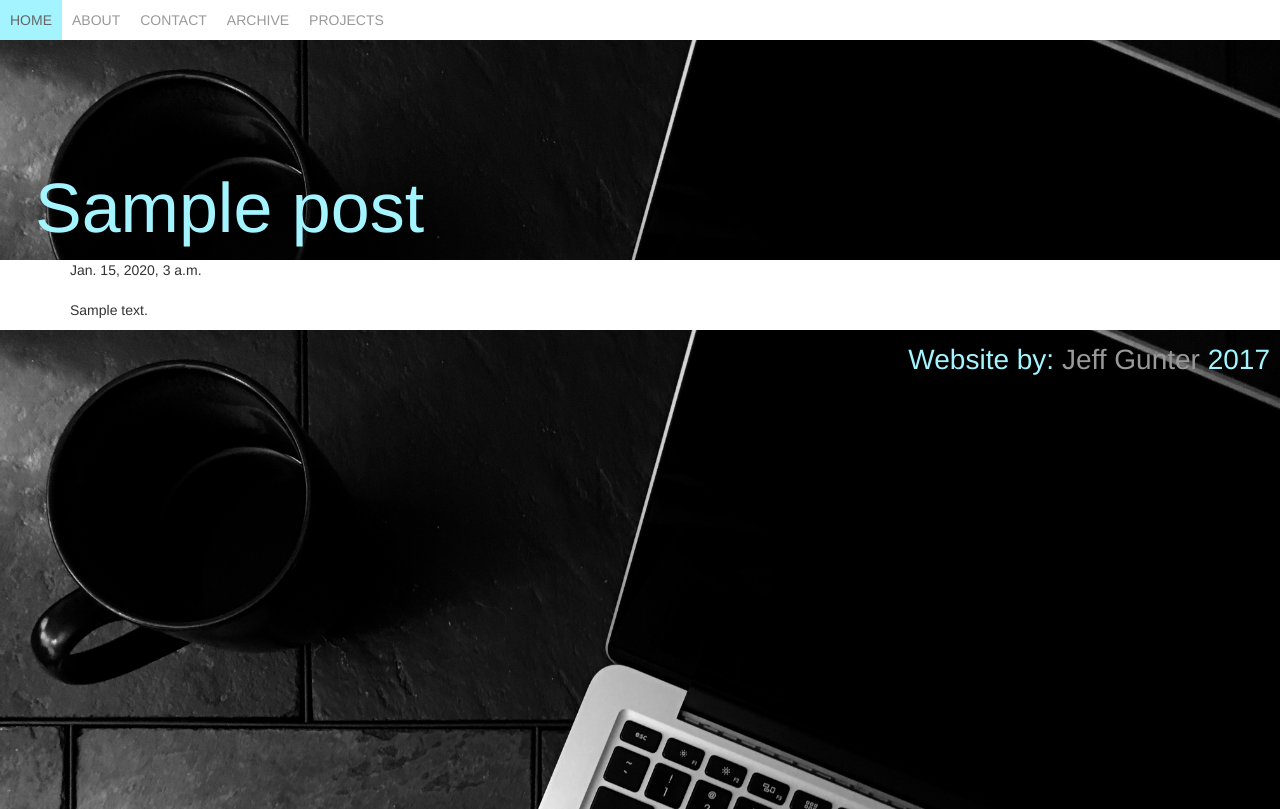
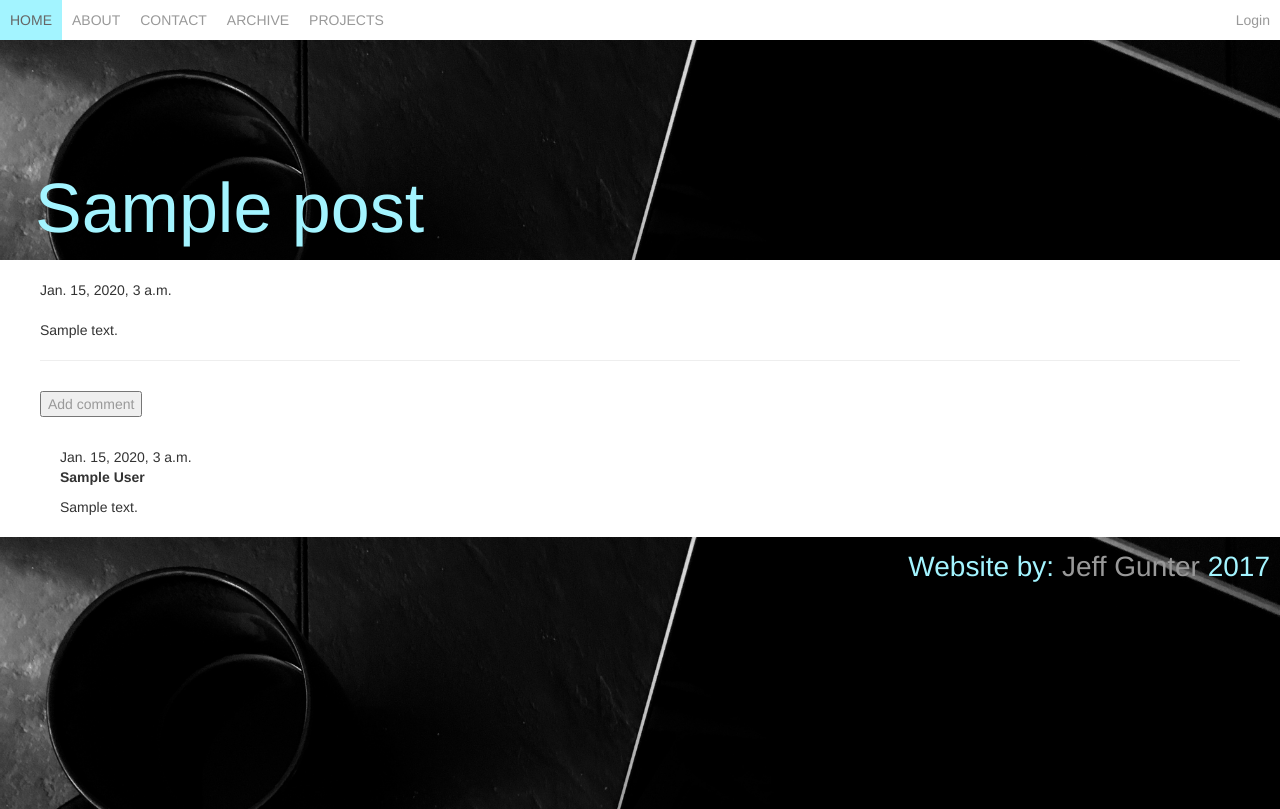
Before and after one commit to jm-gunter/guntweb, a Django app: page /post/1/ in a window 1280 px wide. Shown: the top 809 px of the page. Run offline with Django 3.2, Linux system fonts and the light colour scheme; tables that the repository leaves empty hold one stand-in row (values such as "Sample post"); some libraries are stand-ins or nearby versions.

Commit message:
Added comments and authentication to blog.

```diff
--- a/Blog/admin.py
+++ b/Blog/admin.py
@@ -1,5 +1,6 @@
 from django.contrib import admin
-from .models import Post, Project
+from .models import Post, Comment, Project
 
 admin.site.register(Post)
+admin.site.register(Comment)
 admin.site.register(Project)
--- a/Blog/models.py
+++ b/Blog/models.py
@@ -13,8 +13,25 @@ class Post(models.Model):
         self.published_date = timezone.now()
         self.save()
 
+    def approved_comments(self):
+        return self.comments.filter(approved=True)
+
     def __str__(self):
         return self.title
+
+class Comment(models.Model):
+    post = models.ForeignKey('Blog.Post', related_name='comments')
+    author = models.CharField(max_length=200)
+    text = models.TextField()
+    created_date = models.DateTimeField(default=timezone.now)
+    approved = models.BooleanField(default=False)
+
+    def approve(self):
+        self.approved = True
+        self.save()
+
+    def __str__(self):
+        return self.text
 
 class Project(models.Model):
     STATUS_CHOICES = [
--- a/Blog/static/Blog/css/blog.css
+++ b/Blog/static/Blog/css/blog.css
@@ -14,16 +14,31 @@ a:hover {
   color: #666;
 }
 
-.desktop-menu {
+button {
+  margin-top: 10px;
+  margin-bottom: 10px;
+}
+
+nav {
   display: block;
   overflow: hidden;
   margin: 0px;
+  margin-left: -40px;
   padding: 0px;
 }
 
+.desktop-menu {
+  margin: 0;
+  list-style-type: none;
+}
+
+.desktop-menu li {
+  float: left;
+}
+
 .desktop-menu a {
+  display: block;
   color: #999;
-  float: left;
   padding: 10px;
   text-align: center;
 }
@@ -32,6 +47,23 @@ a:hover {
   color: #666;
   display: block;
   text-decoration: none;
+}
+
+.menu-label {
+  margin: 0;
+  list-style-type: none;
+}
+
+.menu-label li {
+  display: block;
+  float: right;
+}
+
+.menu-label a {
+  display: block;
+  color: #999;
+  padding: 10px;
+  text-align: center;
 }
 
 #home-btn:hover {
@@ -52,6 +84,10 @@ a:hover {
 
 #projects-btn:hover {
   background-color: #d7a0ff;
+}
+
+.menu-label {
+  float: right;
 }
 
 .mobile-menu {
@@ -82,6 +118,10 @@ a:hover {
   transform: rotate(90deg);
   background-color: transparent;
   border: 0;
+}
+
+.content {
+  margin: 20px 40px 20px 40px;
 }
 
 .page-header ul {
@@ -140,6 +180,31 @@ a:hover {
   padding-top: 20px;
 }
 
+.horiz-ul {
+  list-style-type: none;
+  padding: 0px;
+  margin: 0px;
+}
+
+.horiz-ul li {
+  display: list-item inline;
+  padding: 0px;
+  margin: 0px;
+}
+
+.text-area {
+  width: 90%;
+}
+
+.comment {
+  margin: 20px 0px 20px 20px;
+}
+
+.login-row {
+  padding: 10px;
+  margin: 10px;
+}
+
 @media only screen and (max-width: 800px) {
   .mobile-menu {
     display: block;
--- a/Blog/templates/Blog/base.html
+++ b/Blog/templates/Blog/base.html
@@ -8,34 +8,30 @@
     </head>
     <body>
 
-      <nav class="desktop-menu">
-        <a id="home-btn" href="{% url 'post_list' %}">HOME</a>
-        <a id="about-btn" href="{% url 'about' %}">ABOUT</a>
-        <a id="contact-btn" href="{% url 'contact' %}">CONTACT</a>
-        <a id="archive-btn" href="{% url 'archive' %}">ARCHIVE</a>
-        <a id="projects-btn" href="{% url 'project_list' %}">PROJECTS</a>
+      <nav>
+        <ul class="desktop-menu">
+          <li><a id="home-btn" href="{% url 'post_list' %}">HOME</a></li>
+          <li><a id="about-btn" href="{% url 'about' %}">ABOUT</a></li>
+          <li><a id="contact-btn" href="{% url 'contact' %}">CONTACT</a></li>
+          <li><a id="archive-btn" href="{% url 'archive' %}">ARCHIVE</a></li>
+          <li><a id="projects-btn" href="{% url 'project_list' %}">PROJECTS</a></li>
+        </ul>
+        <ul class="menu-label">
+          {% if user.is_authenticated %}
+
+            <li><a href="{% url 'logout' %}">Welcome back {{ user.username }} (click to log out)</a></li>
+          {% else %}
+            <li><a class="menu-label" href="{% url 'login' %}">Login</a></li>
+          {% endif %}
+        </ul>
       </nav>
 
-<!-->
-      <nav class="mobile-menu">
-        <div>
-          <a href="{% url 'post_list' %}">HOME</a>
-          <a href="#">ABOUT</a>
-          <a href="#">CONTACT</a>
-          <a href="#">ARCHIVE</a>
-          <a href="{% url 'project_list' %}">PROJECTS</a>
-        </div>
-      </nav>
-<!-->
+
       <div class="banner"><h1 class="page-title" style="color:{{ color }};">{{ title }}</h1></div>
 
-      <div class="content container">
-        <div class="row">
-          <div class="col-md-8">
+      <div class="content">
         {% block content %}
         {% endblock %}
-          </div>
-        </div>
       </div>
 
       <!--><article><!-->
--- a/Blog/templates/Blog/post_detail.html
+++ b/Blog/templates/Blog/post_detail.html
@@ -3,6 +3,22 @@
 {% block content %}
   <div class="post">
     {% if post.published_date %}
+      {% if user.is_authenticated %}
+        <a href="{% url 'post_edit' pk=post.pk %}"><button type="button">Edit Post</button></a>
+        <a href="{% url 'post_remove' pk=post.pk %}"><button type="button">Delete</button></a>
+      {% endif %}
+      <div class="date">
+        {{ post.published_date }}
+      </div>
+      <div class="post-text">
+        <p>{{ post.text|safe|linebreaksbr }}</p>
+      </div>
+    {% else %}
+      {% if user.is_authenticated %}
+        <a href="{% url 'post_edit' pk=post.pk %}"><button type="button">Edit Post</button></a>
+        <a href="{% url 'post_publish' pk=post.pk %}"><button type="button">Publish</button></a>
+        <a href="{% url 'post_remove' pk=post.pk %}"><button type="button">Delete</button></a>
+      {% endif %}
       <div class="date">
         {{ post.published_date }}
       </div>
@@ -11,4 +27,21 @@
       </div>
     {% endif %}
   </div>
+  <hr>
+  <a href="{% url 'add_comment_to_post' pk=post.pk %}"><button type="button">Add comment</button></a>
+  {% for comment in post.comments.all %}
+    {% if user.is_authenticated or comment.approved %}
+      <div class="comment">
+          <div class="date">{{ comment.created_date }}</div>
+            {% if not comment.approved %}
+              <a href="{% url 'comment_remove' pk=comment.pk %}"><button type="button">Remove</button></a>
+              <a href="{% url 'comment_approve' pk=comment.pk %}"><button type="button">Approve</button></a>
+            {% endif %}
+            <strong>{{ comment.author }}</strong>
+            <p>{{ comment.text|linebreaks }}</p>
+          </div>
+    {% endif %}
+  {% empty %}
+    <p>No comments here yet</p>
+  {% endfor %}
 {% endblock %}
--- a/Blog/templates/Blog/post_edit.html
+++ b/Blog/templates/Blog/post_edit.html
@@ -4,6 +4,6 @@
   <h1>{{ header }}</h1>
   <form method="POST" class="post-form">{% csrf_token %}
     {{ form.as_p }}
-    <button style="margin-bottom:10px;" type="submit" class="save btn btn-default">Save</button>
+    <button style="margin-bottom:10px;" type="submit">Save</button>
   </form>
 {% endblock %}
--- a/Blog/urls.py
+++ b/Blog/urls.py
@@ -9,6 +9,12 @@ urlpatterns = [
     url(r'^post/(?P<pk>\d+)/$', views.post_detail, name='post_detail'),
     url(r'^post/new/$', views.post_new, name='post_new'),
     url(r'^post/(?P<pk>\d+)/edit/$', views.post_edit, name='post_edit'),
+    url(r'^post/(?P<pk>\d+)/comment/$', views.add_comment_to_post, name='add_comment_to_post'),
+    url(r'^comment/(?P<pk>\d+)/approve/$', views.comment_approve, name='comment_approve'),
+    url(r'^comment/(?P<pk>\d+)/remove/$', views.comment_remove, name='comment_remove'),
+    url(r'^drafts/$', views.post_draft_list, name='post_draft_list'),
+    url(r'^post/(?P<pk>\d+)/publish/$', views.post_publish, name='post_publish'),
+    url(r'^post/(?P<pk>\d+)/remove/$', views.post_remove, name='post_remove'),
     url(r'^projects$', views.project_list, name='project_list'),
     #url(r'', include('Trivia.urls')),
     #url(r'', include('BrewLogger.urls')),
--- a/Blog/views.py
+++ b/Blog/views.py
@@ -1,7 +1,8 @@
 from django.shortcuts import render, get_object_or_404, redirect
 from django.utils import timezone
-from .forms import PostForm
-from .models import Post, Project
+from django.contrib.auth.decorators import login_required
+from .forms import PostForm, CommentForm
+from .models import Post, Comment, Project
 
 def about(request):
     return render(request, 'Blog/about.html', {'title': 'About Me', 'color': '#ccf486'})
@@ -17,22 +18,24 @@ def post_list(request):
     return render(request, 'Blog/post_list.html', {'posts': posts, 'title': 'Recent Blog Posts', 'color': '#a3f4ff'})
 
 def post_detail(request, pk):
-        post = get_object_or_404(Post, pk=pk)
-        return render(request, 'Blog/post_detail.html', {'post': post, 'title': post.title, 'color': '#a3f4ff'})
+    post = get_object_or_404(Post, pk=pk)
+    return render(request, 'Blog/post_detail.html', {'post': post, 'title': post.title, 'color': '#a3f4ff'})
 
+@login_required
 def post_new(request):
     if request.method == "POST":
         form = PostForm(request.POST)
         if form.is_valid():
             post = form.save(commit=False)
             post.author = request.user
-            post.published_date = timezone.now()
+            #post.published_date = timezone.now()
             post.save()
             return redirect('post_detail', pk=post.pk)
     else:
         form = PostForm()
-    return render(request, 'Blog/post_edit.html', {'form': form, 'header': 'New Post'})
+    return render(request, 'Blog/post_edit.html', {'form': form, 'title': 'New Post', 'color': '#a3f4ff'})
 
+@login_required
 def post_edit(request, pk):
     post = get_object_or_404(Post, pk=pk)
     if request.method == "POST":
@@ -40,12 +43,55 @@ def post_edit(request, pk):
         if form.is_valid():
             post = form.save(commit=False)
             post.author = request.user
-            post.published_date = timezone.now()
+            #post.published_date = timezone.now()
             post.save()
             return redirect('post_detail', pk=post.pk)
     else:
         form = PostForm(instance=post)
-    return render(request, 'Blog/post_edit.html', {'form': form, 'header': 'Edit Post'})
+    return render(request, 'Blog/post_edit.html', {'form': form, 'title': 'Edit Post', 'color': '#a3f4ff'})
+
+@login_required
+def post_draft_list(request):
+    posts = Post.objects.filter(published_date__isnull=True).order_by('created_date')
+    return render(request, 'blog/post_draft_list.html', {'posts': posts, 'title': 'Unpublished Posts', 'color': '#a3f4ff'})
+
+@login_required
+def post_publish(request, pk):
+    post = get_object_or_404(Post, pk=pk)
+    post.publish()
+    return redirect('post_detail', pk=pk)
+
+@login_required
+def post_remove(request, pk):
+    post = get_object_or_404(Post, pk=pk)
+    post.delete()
+    return redirect('post_list')
+
+def add_comment_to_post(request, pk):
+    post = get_object_or_404(Post, pk=pk)
+    if request.method == "POST":
+        form = CommentForm(request.POST)
+        if form.is_valid():
+            comment = form.save(commit=False)
+            comment.post = post
+            comment.save()
+            return redirect('post_detail', pk=post.pk)
+    else:
+        form = CommentForm()
+    return render(request, 'blog/add_comment_to_post.html', {'form': form, 'title': 'New Comment', 'color': '#a3f4ff'})
+
+@login_required
+def comment_approve(request, pk):
+    comment = get_object_or_404(Comment, pk=pk)
+    comment.approve()
+    return redirect('post_detail', pk=comment.post.pk)
+
+@login_required
+def comment_remove(request, pk):
+    comment = get_object_or_404(Comment, pk=pk)
+    post_pk = comment.post.pk
+    comment.delete()
+    return redirect('post_detail', pk=post_pk)
 
 def project_list(request):
     projects = Project.objects.all()
--- a/JeffreyGunter/settings.py
+++ b/JeffreyGunter/settings.py
@@ -106,6 +106,8 @@ AUTH_PASSWORD_VALIDATORS = [
     },
 ]
 
+LOGIN_REDIRECT_URL = '/'
+
 # Internationalization
 # https://docs.djangoproject.com/en/1.9/topics/i18n/
 
--- a/JeffreyGunter/urls.py
+++ b/JeffreyGunter/urls.py
@@ -15,10 +15,13 @@ Including another URLconf
 """
 from django.conf.urls import include, url
 from django.contrib import admin
+from django.contrib.auth import views
 from . import settings
 
 urlpatterns = [
     url(r'^admin/', admin.site.urls),
+    url(r'^accounts/login/$', views.login, name='login'),
+    url(r'^accounts/logout/$', views.logout, name='logout', kwargs={'next_page': '/'}),
     url(r'', include('Blog.urls')),
     url(r'', include('Trivia.urls')),
     #url(r'', include('BrewLogger.urls')),
```
Also changed, not shown: Blog/forms.py (+14 -2 lines), Blog/templates/Blog/add_comment_to_post.html (added, +8 -0 lines), Blog/templates/Blog/post_draft_list.html (added, +11 -0 lines), Blog/templates/Blog/post_list.html (+7 -5 lines), Blog/templates/Registration/login.html (added, +24 -0 lines), Blog/migrations/0002_comment.py (added), Trivia/migrations/0002_auto_20170307_1636.py (added). Lines whose indentation alone changed are shown as unchanged.
